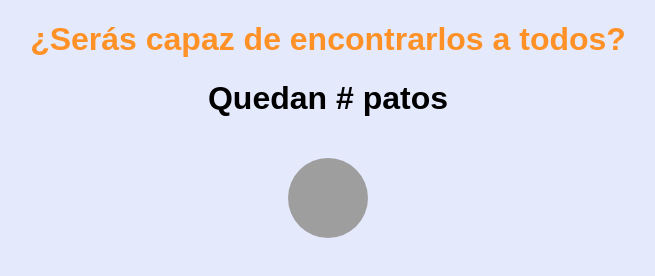
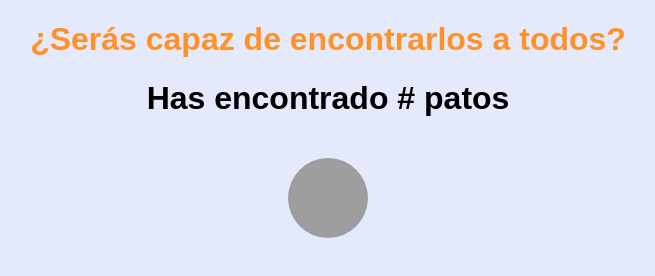
Before and after one commit to saramesa/duckstracker, a plain HTML site: page index.html in a window 1280 px wide. Shown: the whole page, without its empty margins (312-967 px from the left). Drawn offline with Linux system fonts and the light colour scheme; no server answers; grey boxes are pictures that could not be loaded.

Commit message:
change text

```diff
--- a/index.html
+++ b/index.html
@@ -30,7 +30,7 @@
   </head>
   <body>
     <h1 id="title">¿Serás capaz de encontrarlos a todos?</h1>
-    <h1>Quedan <span id="contador">#</span><span> patos</span></h1>
+    <h1>Has encontrado <span id="contador">#</span><span> patos</span></h1>
     <button id="btnPato" onclick="sumDuck()"></button>
     <!-- Agrega estos scripts en tu archivo HTML antes de tu script principal -->
     <script src="https://www.gstatic.com/firebasejs/8.10.0/firebase-app.js"></script>
```
